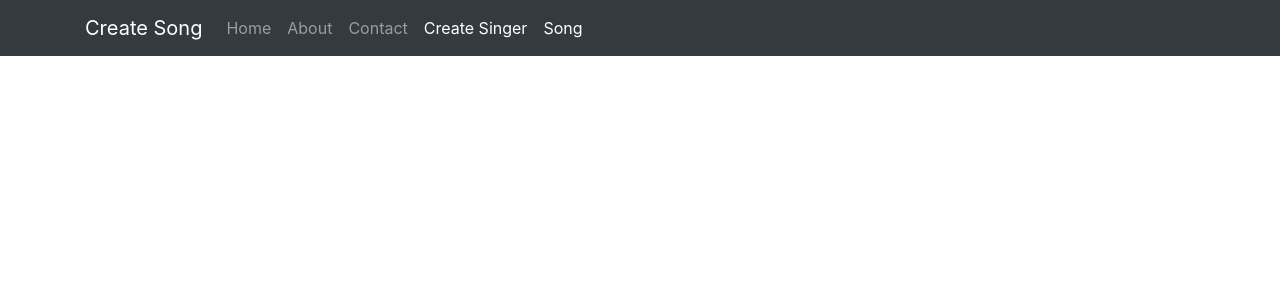
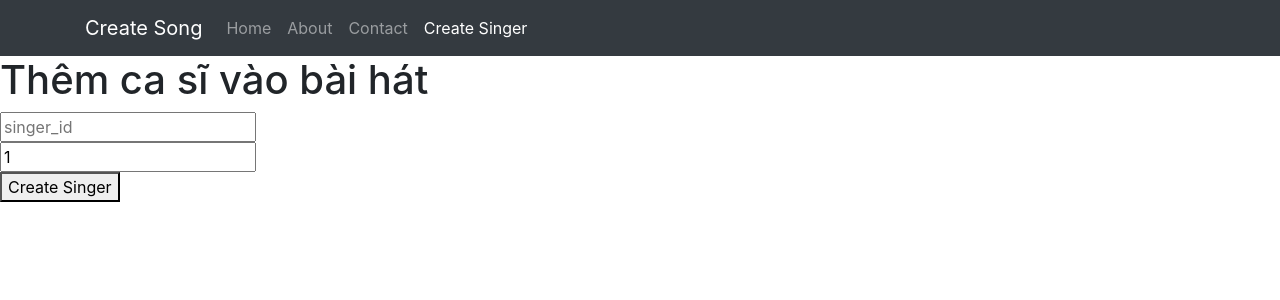
Before and after one commit to DuyHung02/FE-CaseModule6, an Angular app: page /createSingerSong/1 in a window 1280 px wide. Before the commit this address led to /. Shown: the top 300 px of the page. Built offline with nearby package versions, Linux system fonts and the light colour scheme.

Commit message:
tạo được singer song thêm được nhiều Singer vào 1 Song

```diff
--- a/src/app/app-routing.module.ts
+++ b/src/app/app-routing.module.ts
@@ -2,10 +2,12 @@ import { NgModule } from '@angular/core';
 import { RouterModule, Routes } from '@angular/router';
 import {CreateComponent} from "./song/create/create.component";
 import {CreateSingerComponent} from "./singer/create-singer/create-singer.component";
+import {CreateSingerSongComponent} from "./singerSong/create-singer-song/create-singer-song.component";
 
 const routes: Routes = [
   {path:'createSong',component: CreateComponent},
   {path:'createSinger',component: CreateSingerComponent},
+  {path:'createSingerSong/:id',component: CreateSingerSongComponent},
 
 ];
 
--- a/src/app/app.component.html
+++ b/src/app/app.component.html
@@ -8,7 +8,6 @@
         <li class="nav-item"><a class="nav-link" href="#!">About</a></li>
         <li class="nav-item"><a class="nav-link" href="#!">Contact</a></li>
         <li class="nav-item"><a class="nav-link active" aria-current="page" routerLink="createSinger">Create Singer</a></li>
-        <li class="nav-item"><a class="nav-link active" aria-current="page" >Song</a></li>
       </ul>
     </div>
   </div>
--- a/src/app/app.module.ts
+++ b/src/app/app.module.ts
@@ -4,19 +4,19 @@ import { BrowserModule } from '@angular/platform-browser';
 import { AppRoutingModule } from './app-routing.module';
 import { AppComponent } from './app.component';
 import { HeaderComponent } from './home/header/header.component';
-import { ShowComponent } from './song/show/show.component';
 import { CreateComponent } from './song/create/create.component';
 import {HttpClientModule} from "@angular/common/http";
 import {ReactiveFormsModule} from "@angular/forms";
 import { CreateSingerComponent } from './singer/create-singer/create-singer.component';
+import { CreateSingerSongComponent } from './singerSong/create-singer-song/create-singer-song.component';
 
 @NgModule({
   declarations: [
     AppComponent,
     HeaderComponent,
-    ShowComponent,
     CreateComponent,
-    CreateSingerComponent
+    CreateSingerComponent,
+    CreateSingerSongComponent
   ],
   imports: [
     BrowserModule,
--- /dev/null
+++ b/src/app/models/dto/SingerSongId.ts
@@ -0,0 +1,10 @@
+export class SingerSongId {
+  singer_id!: number;
+  song_id!: number;
+
+  constructor(singer_id: number, song_id: number) {
+    this.singer_id = singer_id;
+    this.song_id = song_id;
+  }
+
+}
--- /dev/null
+++ b/src/app/service/SingerSongService.ts
@@ -0,0 +1,35 @@
+import {Injectable} from "@angular/core";
+import {HttpClient} from "@angular/common/http";
+import {Observable} from "rxjs";
+import {SingerSong} from "../models/SingerSong";
+
+
+@Injectable({
+  providedIn: 'root'
+})
+export class SingerSongService {
+  constructor(private http: HttpClient) {
+
+  }
+
+  createSingerSong(singerSongId:any): Observable<SingerSong> {
+    return this.http.post<SingerSong>("http://localhost:8080/singerSong", singerSongId);
+  }
+
+  getAll() :Observable<SingerSong[]>{
+    return this.http.get<SingerSong[]>("http://localhost:8080/singerSong");
+  }
+
+  delete(id:number) :Observable<void>{
+    return this.http.delete<void>(`http://localhost:8080/singerSong/${id}`);
+  }
+
+  findById(id:number) :Observable<SingerSong>{
+    return this.http.get<SingerSong>(`http://localhost:8080/singerSong/${id}`);
+  }
+
+  editSong(singerSong: SingerSong): Observable<SingerSong> {
+    return this.http.put<SingerSong>("http://localhost:8080/singerSong", singerSong);
+  }
+
+}
--- /dev/null
+++ b/src/app/singerSong/create-singer-song/create-singer-song.component.html
@@ -0,0 +1,7 @@
+<h1>Thêm ca sĩ vào bài hát</h1>
+
+<form [formGroup]="formCreateSingerSong" *ngIf="formCreateSingerSong" (ngSubmit)="create()">
+  <input placeholder="singer_id" formControlName="singer_id"><br>
+  <input placeholder="song_id" formControlName="song_id"  ><br>
+  <button type="submit" >Create Singer</button>
+</form>
--- /dev/null
+++ b/src/app/singerSong/create-singer-song/create-singer-song.component.ts
@@ -0,0 +1,39 @@
+import {Component, OnInit} from '@angular/core';
+import {FormControl, FormGroup} from "@angular/forms";
+import {ActivatedRoute, Router} from "@angular/router";
+import {SingerSongId} from "../../models/dto/SingerSongId";
+import {SingerSongService} from "../../service/SingerSongService";
+import {SongService} from "../../service/SongService";
+import {Song} from "../../models/Song";
+declare var $: any;
+@Component({
+  selector: 'app-create-singer-song',
+  templateUrl: './create-singer-song.component.html',
+  styleUrls: ['./create-singer-song.component.css']
+})
+export class CreateSingerSongComponent implements OnInit {
+  song_id: any;
+  song:Song| undefined;
+  singerSongId: SingerSongId | undefined;
+  formCreateSingerSong !: FormGroup;
+
+  constructor(private songService:SongService,private activatedRoute: ActivatedRoute, private singerSongService: SingerSongService, private router: Router) {
+  }
+
+  ngOnInit(): void {
+    this.song_id = this.activatedRoute.snapshot.paramMap.get('id');
+    if (this.song_id != null) {
+      this.formCreateSingerSong = new FormGroup({
+        singer_id: new FormControl(this.singerSongId?.singer_id),
+        song_id: new FormControl(this.song_id),
+      })
+    }
+  }
+
+  create() {
+    console.log(this.formCreateSingerSong.value);
+    this.singerSongService.createSingerSong(this.formCreateSingerSong.value).subscribe((data) => {
+      // this.router.navigate(["/show"]);
+    })
+  }
+}
--- a/src/app/song/create/create.component.ts
+++ b/src/app/song/create/create.component.ts
@@ -3,6 +3,8 @@ import {Song} from "../../models/Song";
 import {FormControl, FormGroup} from "@angular/forms";
 import {SongService} from "../../service/SongService";
 import {Router} from "@angular/router";
+import {SingerSongService} from "../../service/SingerSongService";
+import {SingerSongId} from "../../models/dto/SingerSongId";
 
 @Component({
   selector: 'app-create',
@@ -10,16 +12,16 @@ import {Router} from "@angular/router";
   styleUrls: ['./create.component.css']
 })
 export class CreateComponent implements OnInit{
-  id: any;
+  song_id: any;
   song: Song | undefined;
   formCreateSong !: FormGroup;
+  singerSongId: SingerSongId|undefined;
 
-  constructor(private songService: SongService, private router: Router) {
+  constructor(private singerSongService: SingerSongService,private songService: SongService, private router: Router) {
   }
 
   ngOnInit(): void {
     this.formCreateSong = new FormGroup({
-      // song_id: new FormControl(this.song?.id),
       song_name: new FormControl(this.song?.song_name),
       description: new FormControl(this.song?.description),
       file_mp3: new FormControl(this.song?.file_mp3),
@@ -28,17 +30,13 @@ export class CreateComponent implements OnInit{
       posted: new FormControl(this.song?.posted),
       album: new FormControl(this.song?.album),
       song_music_genre: new FormControl(this.song?.song_music_genre),
-      // category: new FormGroup({
-      //   id_category: new FormControl()
-      // }),
-
     })
   }
 
   create() {
-    console.log(this.formCreateSong.value);
     this.songService.createSong(this.formCreateSong.value).subscribe((data) => {
-      // this.router.navigate(["/show"]);
+      this.song=data;
+      this.router.navigate(["createSingerSong/"+this.song?.id]);
     })
   }
 
--- a/src/app/song/show/show.component.html
+++ /dev/null
@@ -1 +0,0 @@
-<p>show works!</p>
```
Also changed, not shown: src/app/models/SingerSong.ts (+10 -2 lines), src/app/song/show/show.component.ts (deleted, +0 -10 lines), src/app/singerSong/create-singer-song/create-singer-song.component.css (added), 2 other files (tests, documents, lock files or other folders).
